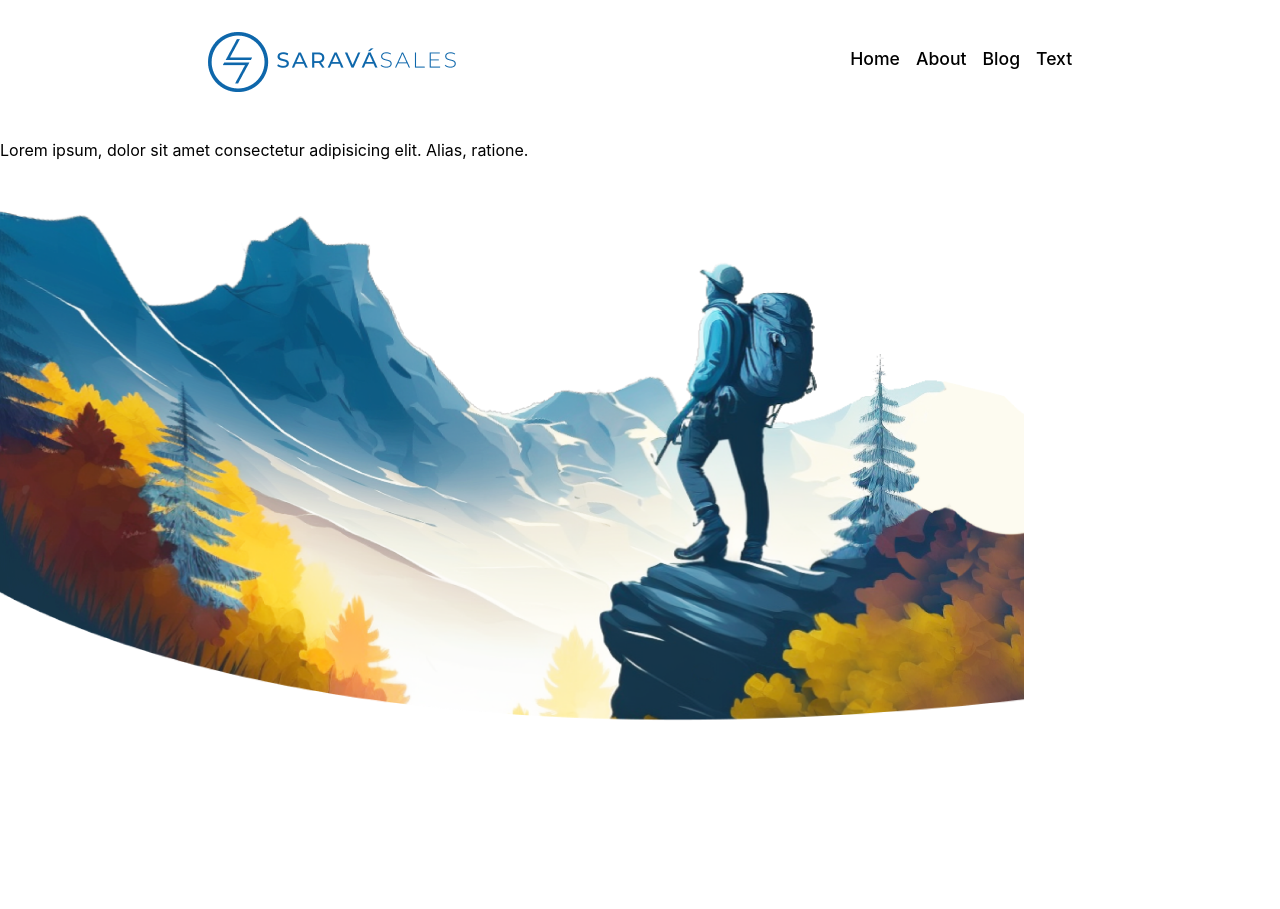
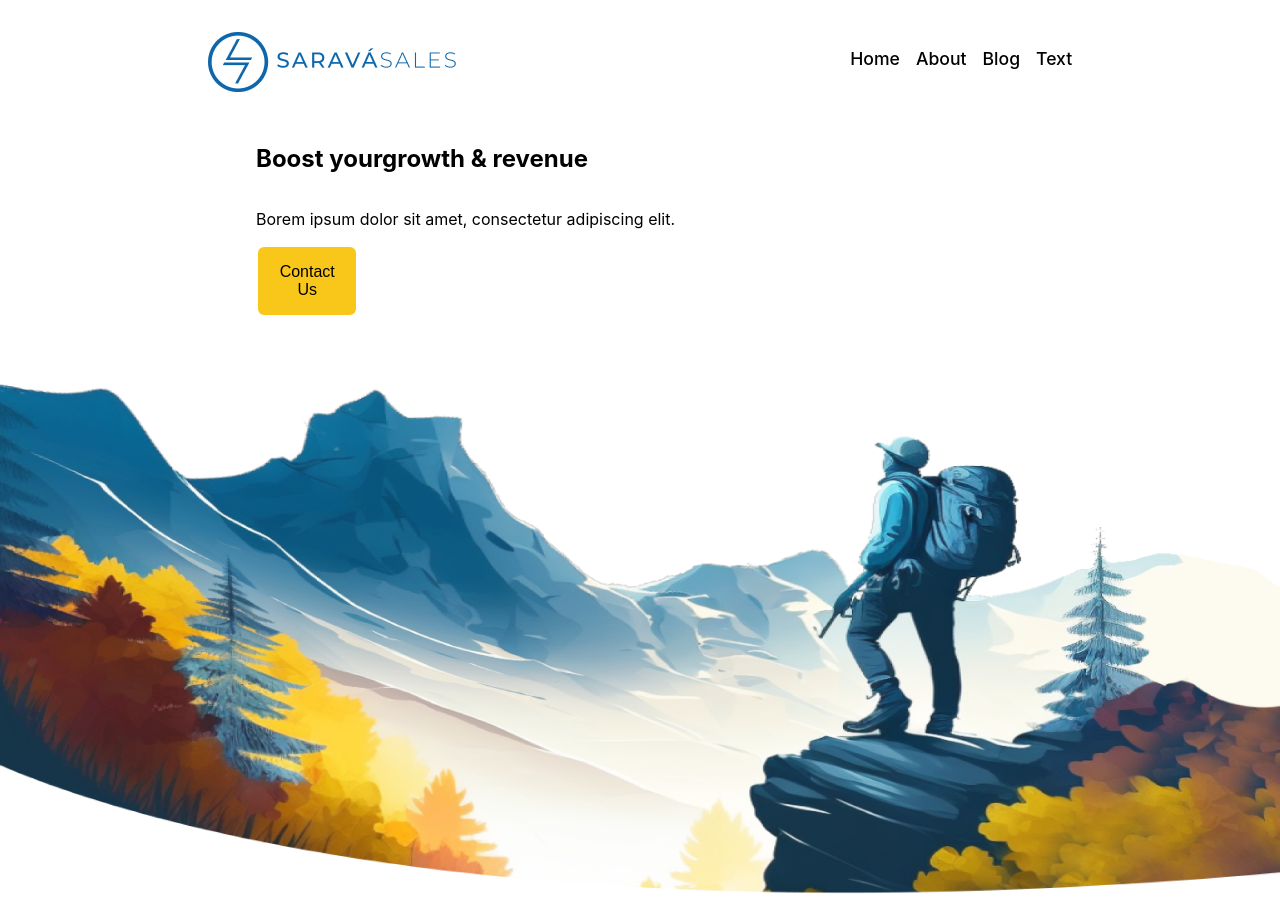
Before and after one commit to seifeddinesaad01/SaravaSales-Landing-Page, a React (Create React App) app: page / in a window 1280 px wide. Before the commit the page ends 800 px from the top, so only its background shows below. Built offline with nearby package versions, Linux system fonts and the light colour scheme.

Commit message:
hero page

```diff
--- a/src/App.css
+++ b/src/App.css
@@ -32,4 +32,32 @@
 .hero__container{
   display: flex;
   flex-direction: column;
+  width: 100%;
+  gap: 2rem;
+
 }
+
+.hero__top{
+  display: flex;
+  flex-direction: column;
+   margin-left: 16rem;
+}
+
+.hero__btn{
+  width: 10%;
+  border: none;
+  background-color: #F8C71A;
+  border: 2px solid #fff;
+  padding: 1rem;
+  border-radius: 8px;
+  cursor: pointer;
+transition: 0.4s;
+font-size: 1rem;
+font-weight: 400;
+}
+
+.hero__btn:hover{
+  background-color: #228EEB;
+  color: #fff;
+  /* border: 2px solid #F8C71A; */
+}
--- a/src/components/Hero/Hero.jsx
+++ b/src/components/Hero/Hero.jsx
@@ -6,9 +6,11 @@ const Hero = () => {
   return (
  <div className="hero__container">
     <div className="hero__top">
-        <p>Lorem ipsum, dolor sit amet consectetur adipisicing elit. Alias, ratione.</p>
+      <h2>Boost yourgrowth & revenue</h2>
+      <p>Borem ipsum dolor sit amet, consectetur adipiscing elit.</p>
+      <button className='hero__btn'>Contact Us</button>
     </div>
-    <img src={HeroBg} alt="Hero" style={{height:'70vh', width:'80%'}}/>
+    <img src={HeroBg} alt="Hero" style={{height:'70vh', width:'100%'}}/>
  </div>
   )
 }
```
